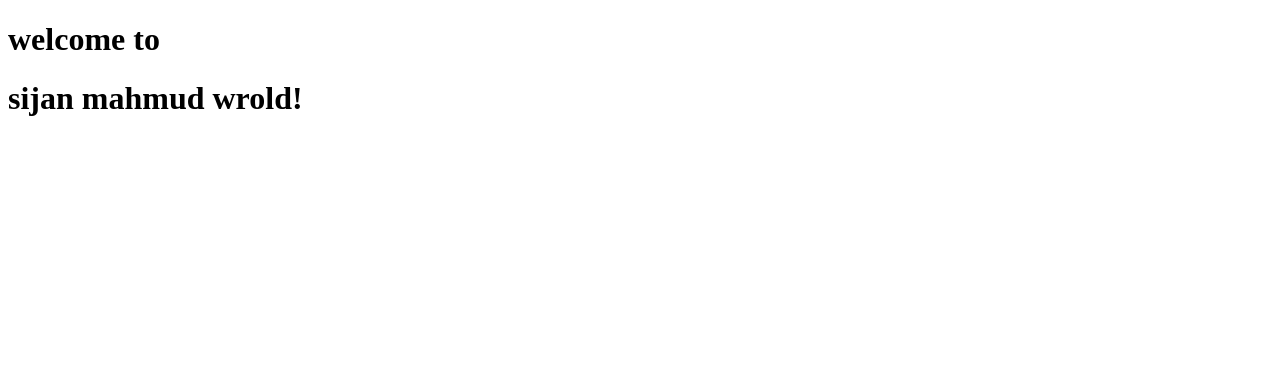
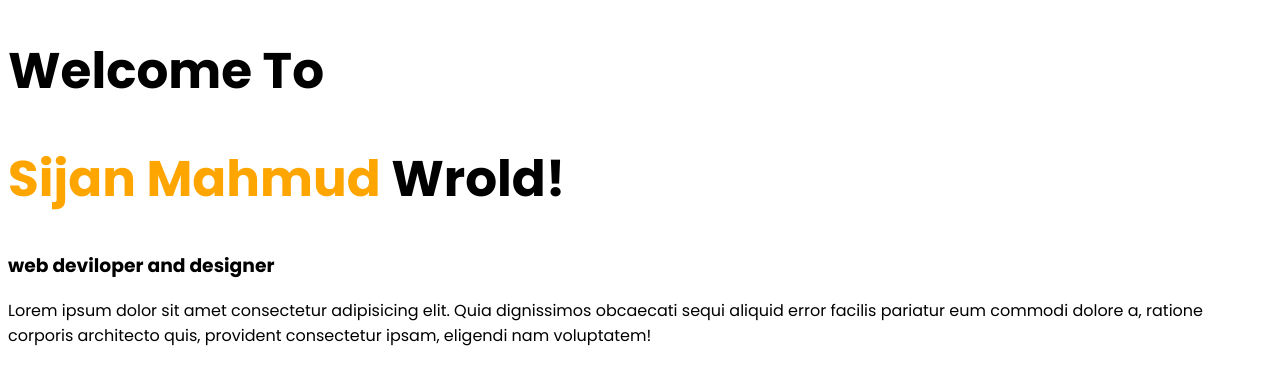
Before and after one commit to dreamfreelancing/sijan-mahmud-firstweb, a plain HTML site: page index.html in a window 1280 px wide. Drawn offline with Linux system fonts and the light colour scheme.

Commit message:
add some item

```diff
--- a/index.html
+++ b/index.html
@@ -11,7 +11,11 @@
     <title>sijan mahmud</title>
 </head>
 <body>
-    <h1>welcome to</h1>
-    <h1>sijan mahmud wrold!</h1>
+    <div>
+        <h1>Welcome To</h1>
+        <h1><span  class="h1c">Sijan Mahmud</span> Wrold!</h1>
+        <h3>web deviloper and designer</h3>
+        <p>Lorem ipsum dolor sit amet consectetur adipisicing elit. Quia dignissimos obcaecati sequi aliquid error facilis pariatur eum commodi dolore a, ratione corporis architecto quis, provident consectetur ipsam, eligendi nam voluptatem!</p>
+    </div>
 </body>
 </html>
--- a/style.css
+++ b/style.css
@@ -0,0 +1,10 @@
+*{
+    font-family: 'Poppins', sans-serif;
+}
+h1{
+    font-size: 50px;
+}
+.h1c{
+    color: orange;
+
+}
```
